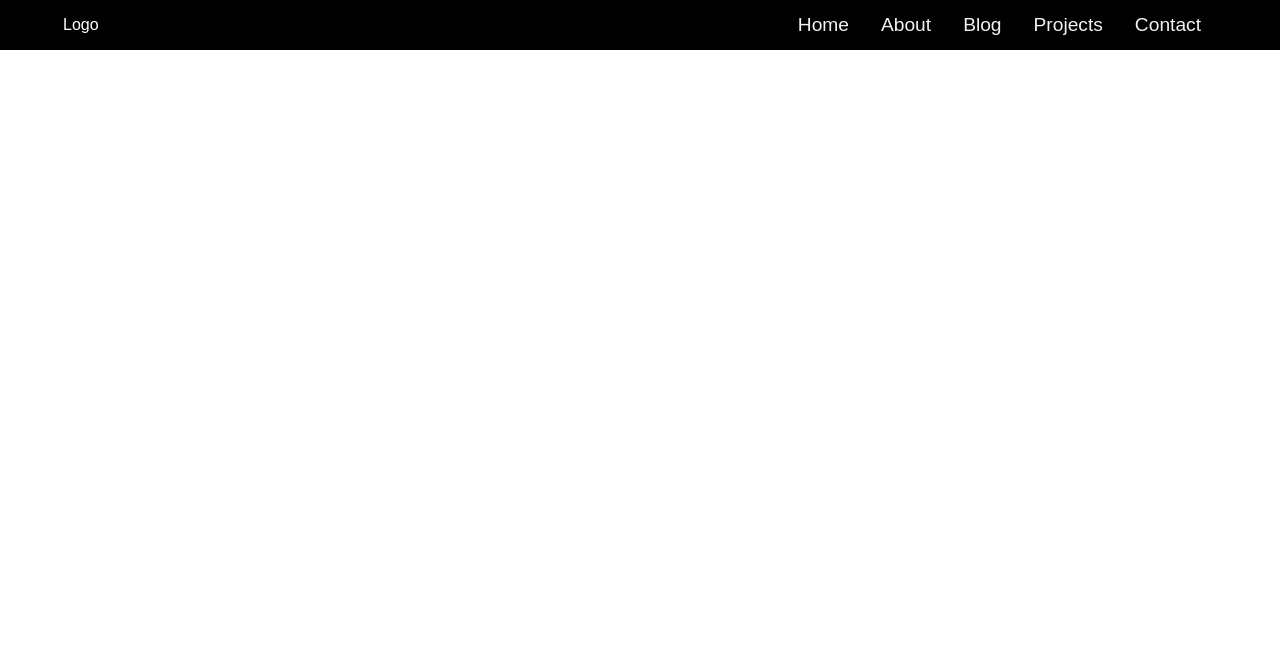
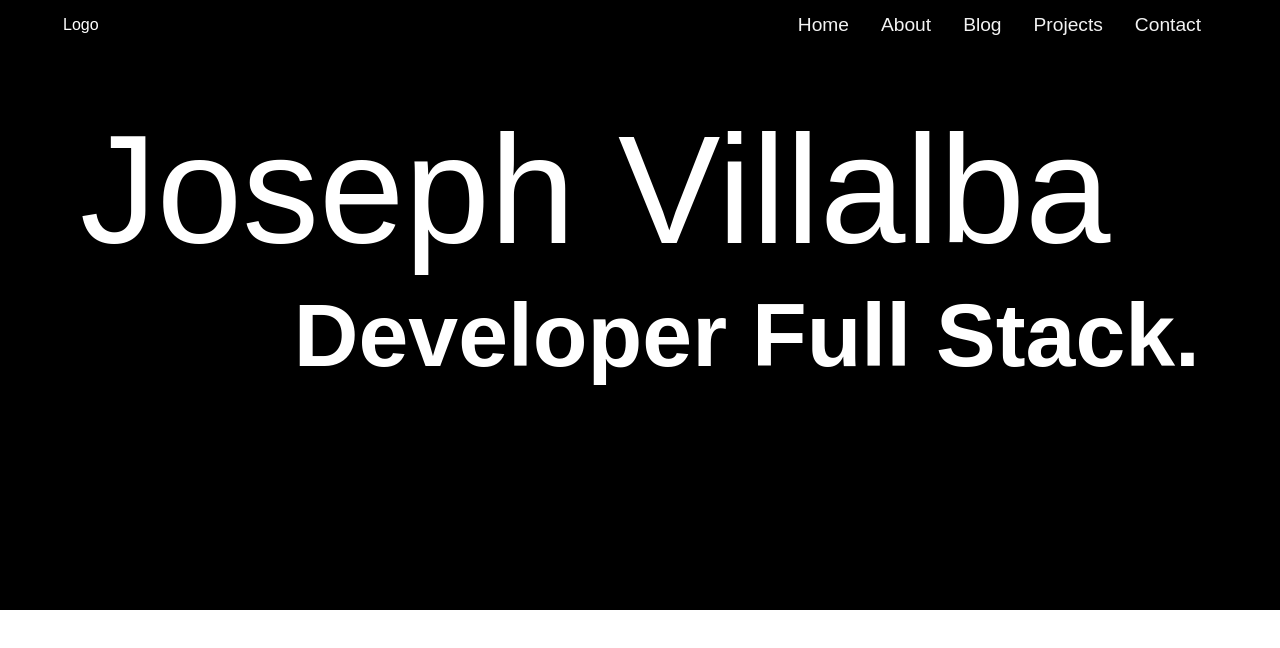
Before and after one commit to reuht/briefcase-vite, a React (Vite) app: page / in a window 1280 px wide. Shown: the top 648 px of the page. Built offline with nearby package versions, Linux system fonts and the light colour scheme.

Commit message:
Cambios de hoy

```diff
--- a/src/App.jsx
+++ b/src/App.jsx
@@ -2,11 +2,13 @@ import React from "react";
 import { Routes, Route } from "react-router-dom";
 import "./App.css";
 import Header from "./Components/Header";
+import Home from "./views/Home";
 
 const App = () => {
   return (
     <>
       <Header />
+      <Home />
     </>
   );
 };
--- a/src/Components/Container/style.module.css
+++ b/src/Components/Container/style.module.css
@@ -1,3 +1,7 @@
 .container {
-    background-color: aquamarine;
+    margin: 0 5rem;
+
+    display: flex;
+    justify-content: center;
+    align-items: center;
 }
--- /dev/null
+++ b/src/Components/Hero/index.jsx
@@ -0,0 +1,17 @@
+import React from "react";
+import style from "./style.module.css";
+
+const Hero = ({ ...props }) => (
+  <div className={style.banner}>
+    <div className={style.banner_content}>
+      <div className={style.banner_content__title}>
+        <p className={style.banner_title__text}>Joseph Villalba</p>
+      </div>
+      <div className={style.banner_content__subtitle}>
+        <h1 className={style.banner_subtitle__text}>Developer Full Stack.</h1>
+      </div>
+    </div>
+  </div>
+);
+
+export default Hero;
--- /dev/null
+++ b/src/Components/Hero/style.module.css
@@ -0,0 +1,39 @@
+.banner{
+    width: 100%;
+    background-color: black;
+    display: flex;
+    flex-direction: column;
+    justify-content: start;
+    min-height: 70vh;
+    padding: 3rem 0;
+}
+
+.banner_content{
+    margin: 0 5rem;
+}
+
+.banner_content__title{
+    display: flex;
+    justify-content: start;
+    align-items: center;
+    line-height: 1.2;
+}
+
+.banner_content__subtitle{
+    display: flex;
+    justify-content: end;
+    align-items: center;
+    line-height: 1.2;
+}
+
+.banner_title__text{
+    margin: 0;
+    color: white;
+    font-size: 12vw;
+}
+
+.banner_subtitle__text{
+    margin: 0;
+    color: white;
+    font-size: 7vw;
+}
--- a/src/index.css
+++ b/src/index.css
@@ -9,9 +9,11 @@
   -moz-osx-font-smoothing: grayscale;
   -webkit-text-size-adjust: 100%;
 }
+
 * {
   box-sizing: border-box;
 }
+
 body {
   margin: 0;
 }
--- a/src/views/Home/index.jsx
+++ b/src/views/Home/index.jsx
@@ -0,0 +1,12 @@
+import React from "react";
+import Hero from "../../Components/Hero";
+
+const Home = () => {
+  return (
+    <>
+      <Hero />
+    </>
+  );
+};
+
+export default Home;
```
Also changed, not shown: .eslintrc.cjs (added), 1 other file (tests, documents, lock files or other folders).
